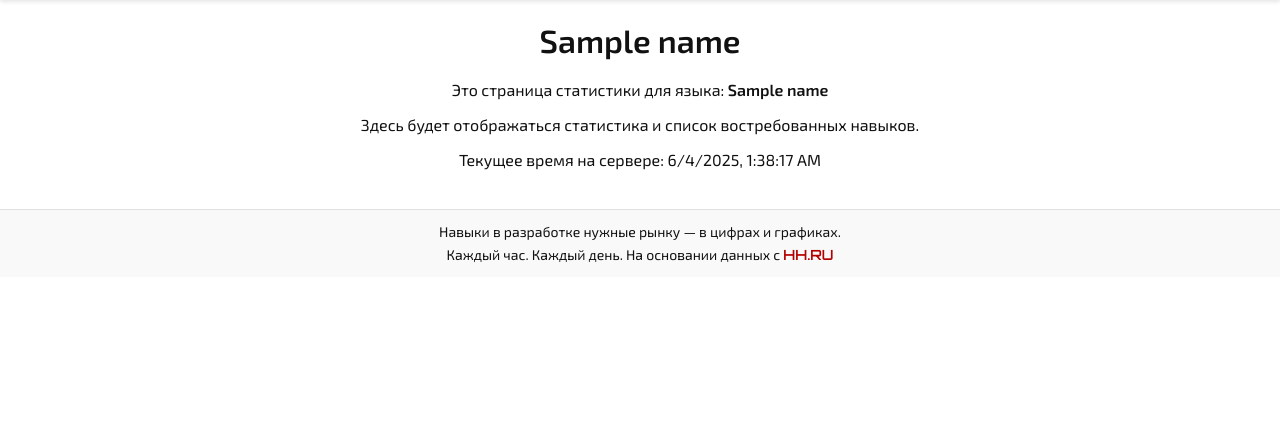
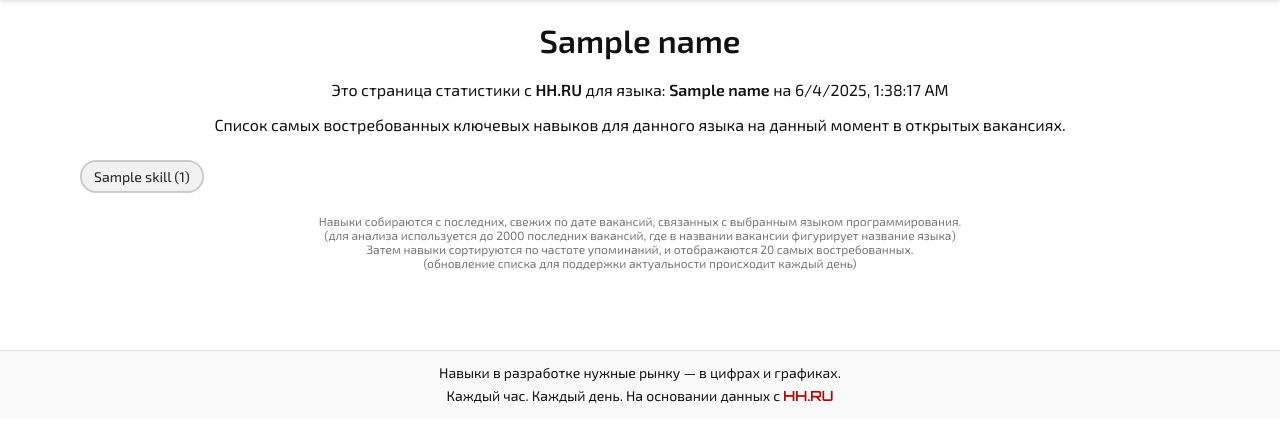
Before and after one commit to r-kh/HotSkills, a Python web app: template templates/lang.html in a window 1280 px wide. Shown: the part 75-517 px from the top of the page. Run offline with Jinja, Linux system fonts and the light colour scheme; the template is opened without the code that fills it: most values are stand-ins (such as "Sample title", 1, 10 or a date in 2020).

Commit message:
Добавлено отображение навыков на страницах языков (по клику из таблицы)
Оставшиеся задачи:
- Рефакторинг styles.css
- Корректировка часового пояса в графике daily (UTC → JST)
- В main.py, vacancies-statistics: заменить раннюю метку времени (01:00) на позднюю (23:00)

```diff
--- a/static/styles.css
+++ b/static/styles.css
@@ -193,15 +193,16 @@ body {
     gap             : 10px;         /* Отступ между тегами — и по горизонтали, и по вертикали */
     list-style      : none;         /* Убираем маркеры (точки) у <li> элементов */
     margin-top      : 10px;         /* Отступ сверху от предыдущего блока */
-    justify-content : flex-start;   /* Горизонтальное выравнивание: всё содержимое будет по центру контейнера. */
+    justify-content : center;       /* Горизонтальное выравнивание: всё содержимое будет по центру контейнера. */
 }
 
 /* Стили для отдельного тега навыка (внешний вид "пилюли") */
 .skill-tag {
     background-color    : #f2f2f2;                      /* фоновый цвет тега; */
-    border              : 1px solid #ccc;               /* тонкая рамка; */
+    border              : 2px solid #ccc;               /* тонкая рамка; */
     color               : #333;                         /* цвет текста; */
     font-size           : 14px;                         /* размер текста; */
+    font-weight         : 500;                          /* Жирный текст */
     padding             : 6px 12px;                     /* внутренние отступы — добавляют «воздуха» внутри тега; */
     border-radius       : 16px;                         /* скругление углов (16px — делает его похожим на капсулу/пилюлю); */
     transition          : background-color 0.2s ease;   /* плавная анимация изменения цвета при наведении (если будет :hover). */
--- a/templates/lang.html
+++ b/templates/lang.html
@@ -5,9 +5,32 @@
 {% block content %}
 <div class="container">
     <h1>{{ name }}</h1>
-    <p>Это страница статистики для языка: <strong>{{ name }}</strong></p>
-    <p>Здесь будет отображаться статистика и список востребованных навыков.</p>
-    <p>Текущее время на сервере: <span id="current-datetime"></span></p>
+    <!-- Информирование о статистике с HH.RU на текущую дату/время -->
+    <p>Это страница статистики с <strong>HH.RU</strong> для языка: <strong>{{ name }}</strong> на <span id="current-datetime"></span></p>
+    <p>Список самых востребованных ключевых навыков для данного языка на данный момент в открытых вакансиях.</p>
+    <div class="container-page">
+        {% if skills %}
+        <ul class="skills-tag-list">
+            {% for skill in skills %}
+            <li class="skill-tag" title="Вакансий: {{ skill.vacancy_count }}">
+                {{ skill.skill }} <span class="vacancy-count">({{ skill.vacancy_count }})</span>
+            </li>
+            {% endfor %}
+        </ul>
+        {% else %}
+        <p>Навыки пока не загружены.</p>
+        {% endif %}
+    </div>
+</div>
+
+<!-- Центровой страничный контейнер ограничивающий ширину (чтобы содержимое при ультра широких экранах не съехало в бок) -->
+<div class="container-page">
+    <p class="chart-source">
+        Навыки собираются с последних, свежих по дате вакансий, связанных с выбранным языком программирования.<br>
+        (для анализа используется до 2000 последних вакансий, где в названии вакансии фигурирует название языка)<br>
+        Затем навыки сортируются по частоте упоминаний, и отображаются 20 самых востребованных.<br>
+        (обновление списка для поддержки актуальности происходит каждый день)
+    </p>
 </div>
 
 <script>
```
Also changed, not shown: main.py (+18 -3 lines).
